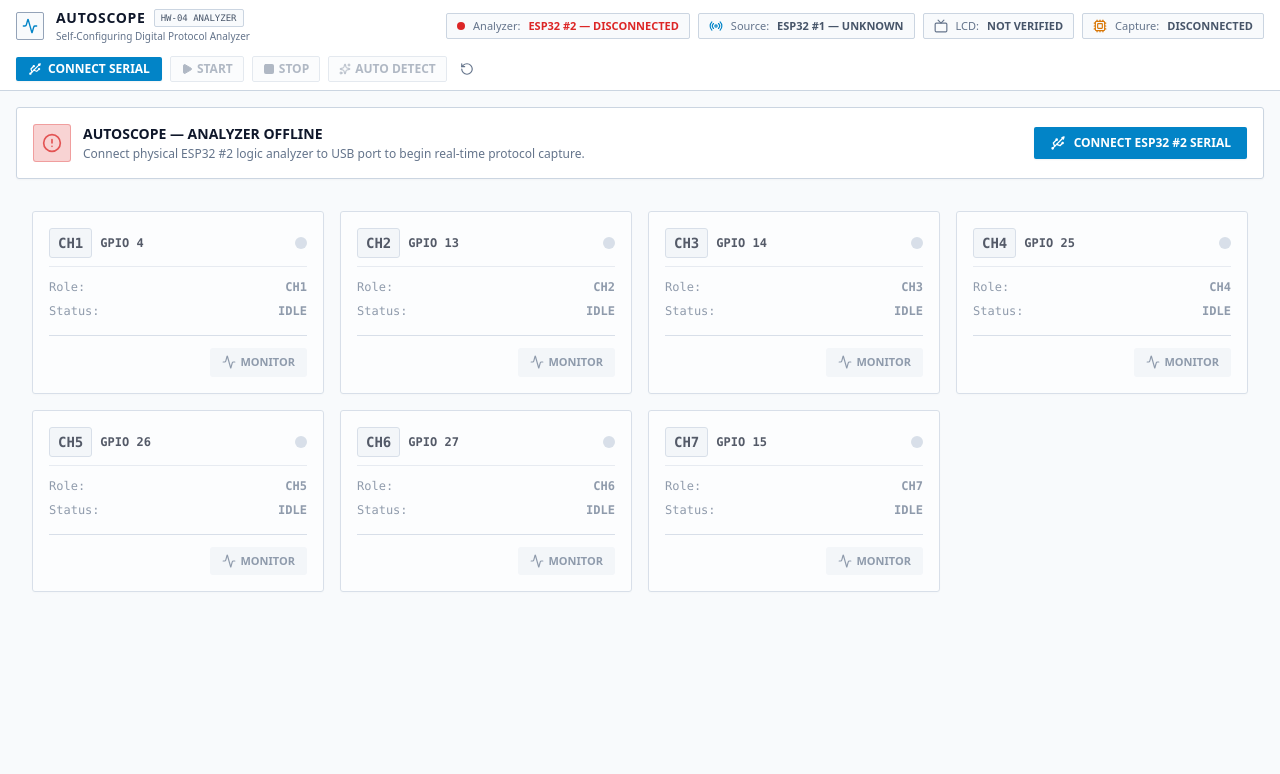
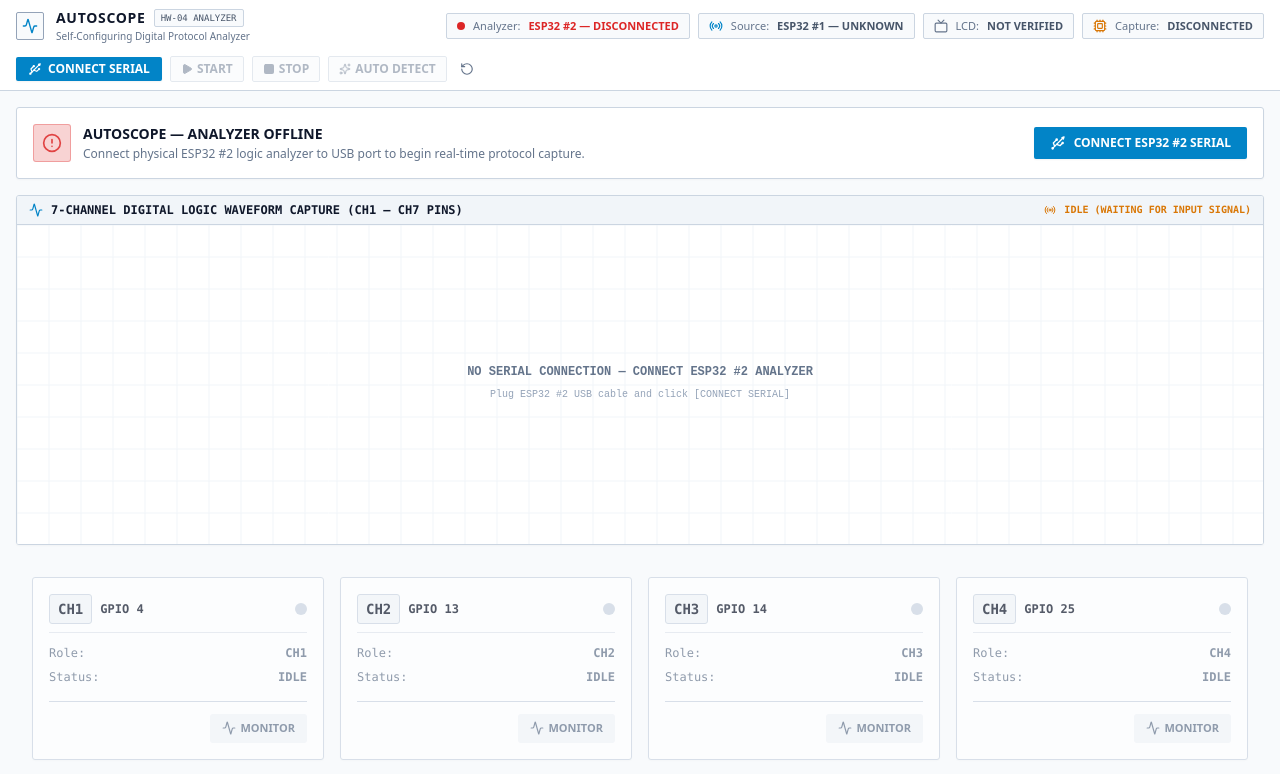
Before and after one commit to Tamil01-star/self-configure-protocall, a React (Vite) app: page / in a window 1280 px wide. Shown: the top 774 px of the page. Built offline with nearby package versions, Linux system fonts and the light colour scheme.

Commit message:
feat: embed global WaveformViewer directly onto the main dashboard so all 7 channels can be viewed simultaneously without clicking into a detail view

```diff
--- a/src/App.tsx
+++ b/src/App.tsx
@@ -2,6 +2,7 @@
 import { TopBar } from './components/TopBar';
 import { ChannelGrid } from './components/ChannelGrid';
 import { ChannelDetail } from './components/ChannelDetail';
+import { WaveformViewer } from './components/WaveformViewer';
 import { LandingIntro } from './components/LandingIntro';
 import { SettingsModal } from './components/SettingsModal';
 import { AutoDetectModal } from './components/AutoDetectModal';
@@ -250,6 +251,14 @@
               onCopyHex={handleCopyHex}
             />
           ) : (
+            <div className="flex flex-col space-y-4">
+              <div className="h-[350px] w-full">
+                <WaveformViewer
+                  channels={payload.channels}
+                  isConnected={hardwareStatus.esp32_2_connected}
+                  protocol={payload.protocol}
+                />
+              </div>
               <ChannelGrid
                 channels={payload.channels}
                 protocol={payload.protocol}
@@ -257,6 +266,7 @@
                 isConnected={hardwareStatus.esp32_2_connected}
                 onChannelClick={(id) => setSelectedChannel(id)}
               />
+            </div>
           )}
         </main>
       </div>
```
Lines whose indentation alone changed are shown as unchanged.
